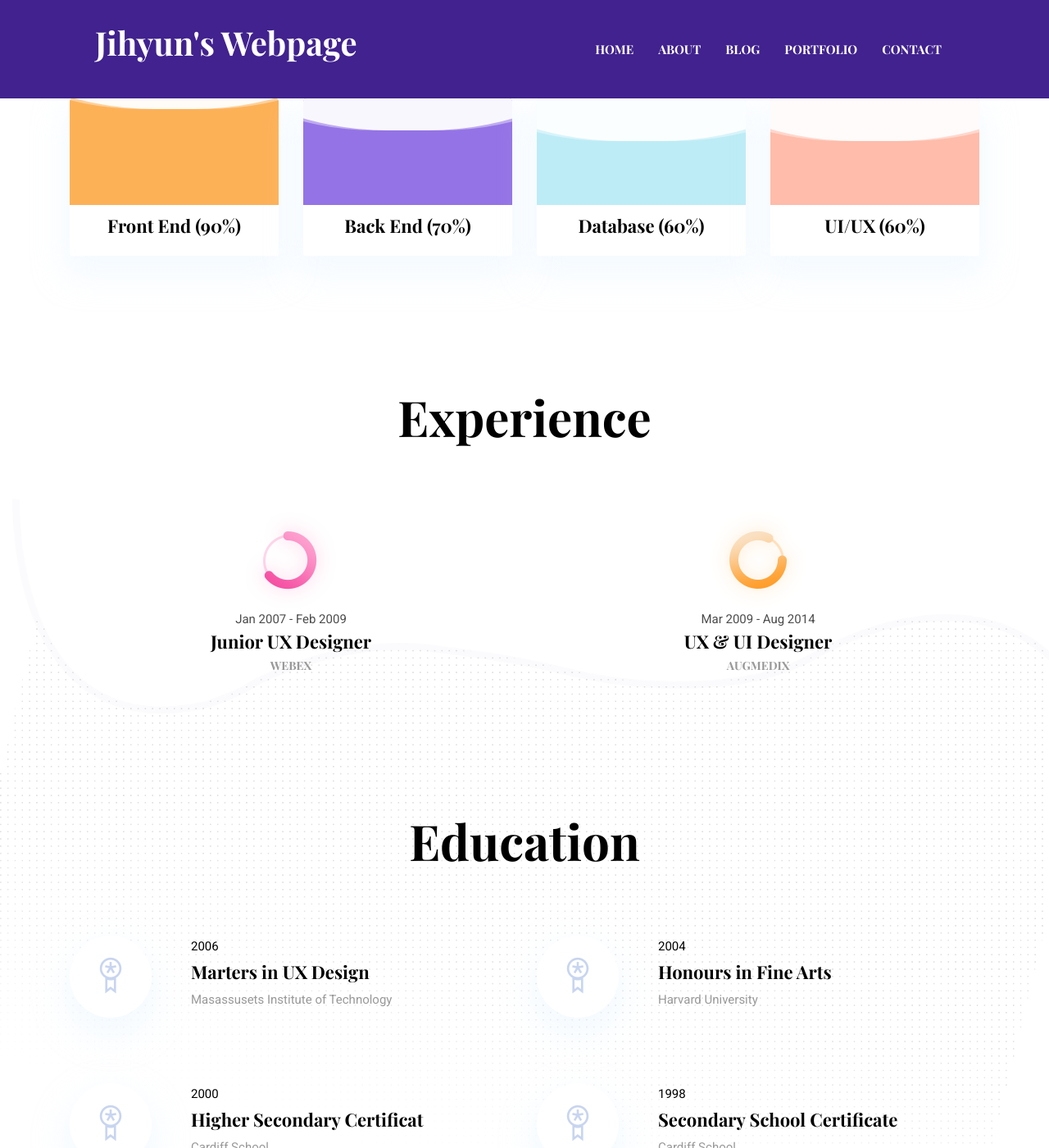
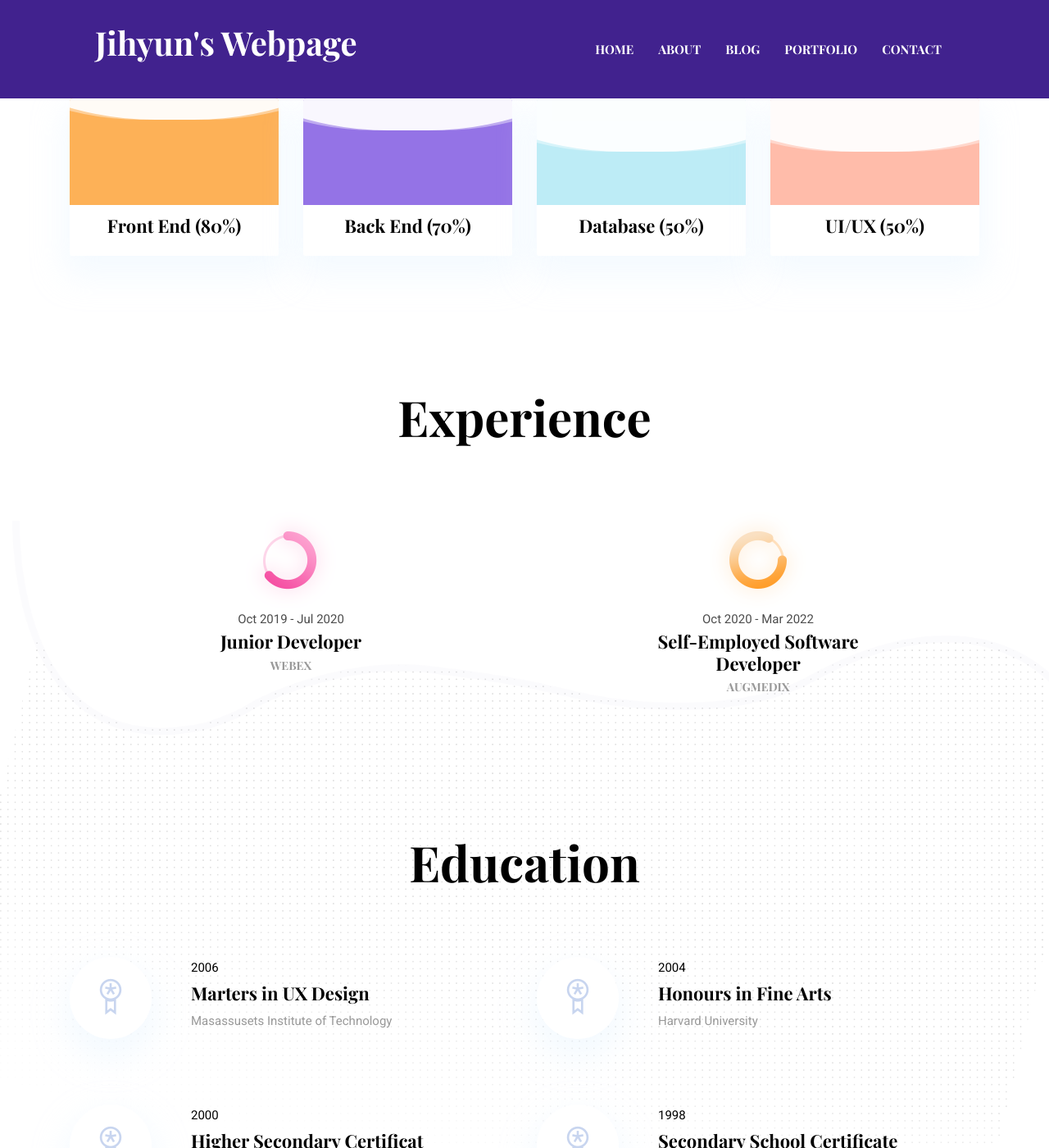
Before and after one commit to jihyunsong42/jihyunsong42.github.io, a Jekyll site: the page built from index.html, in a window 1280 px wide and 1400 px high, scrolled down 1436 px. Shown: the whole window at 82% size. Built offline with Jekyll 4.4.1, drawn with Linux system fonts in a browser that asks for light colours.

Commit message:
changed2

```diff
--- a/_data/settings.yml
+++ b/_data/settings.yml
@@ -95,10 +95,10 @@ team:
 
 skills-title: Skills
 skills:
-- {name: Front End, color: '#fdb157', value: '90%'}
+- {name: Front End, color: '#fdb157', value: '80%'}
 - {name: Back End, color: '#9473e6', value: '70%'}
-- {name: Database, color: '#bdecf6', value: '60%'}
-- {name: UI/UX, color: '#ffbcaa', value: '60%'}
+- {name: Database, color: '#bdecf6', value: '50%'}
+- {name: UI/UX, color: '#ffbcaa', value: '50%'}
 
 
 #-------------------------------
@@ -106,8 +106,8 @@ skills:
 
 experience-title: Experience
 experience:
-- {name: Junior UX Designer, icon: 'icon-1.png', date: 'Jan 2007 - Feb 2009', organization: 'WEBEX'}
-- {name: UX & UI Designer, icon: 'icon-2.png', date: 'Mar 2009 - Aug 2014', organization: 'AUGMEDIX'}
+- {name: Junior Developer, icon: 'icon-1.png', date: 'Oct 2019 - Jul 2020', organization: 'WEBEX'}
+- {name: Self-Employed Software Developer, icon: 'icon-2.png', date: 'Oct 2020 - Mar 2022', organization: 'AUGMEDIX'}
 
 
 #-------------------------------
```
